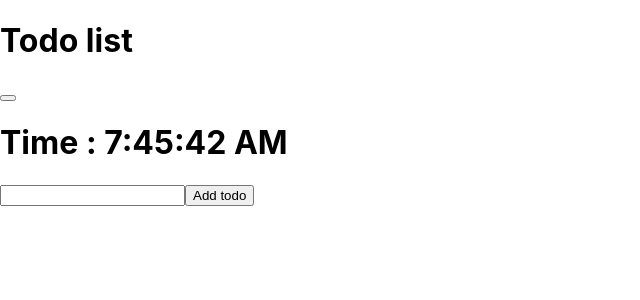
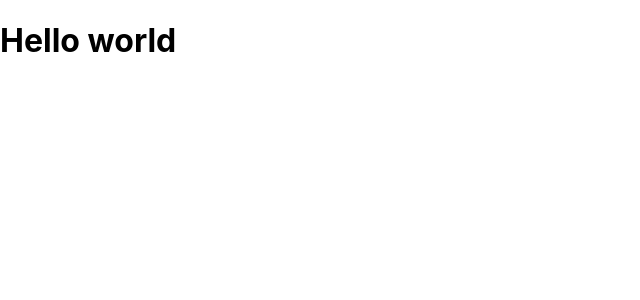
Before and after one commit to erlalitkumar/React, a React (Create React App) app: page / in a window 1280 px wide. Shown: the top 300 px of the page, without its empty margins (0-640 px from the left). Built offline with nearby package versions, Linux system fonts and the light colour scheme.

Commit message:
code clean up - created basic ts react project

```diff
--- a/src/App.tsx
+++ b/src/App.tsx
@@ -1,71 +1,12 @@
-import logo from "./logo.svg";
 import "./App.css";
-import Timer from './components/Timer'
-import Net from './components/Net'
+import React from 'react'
 
-import React, { Fragment, useState } from "react";
-type FormElem = React.FormEvent<HTMLFormElement>;
-interface ITodo {
-  text: string;
-  complete: boolean;
-}
 
 export default function App(): JSX.Element {
-  const [value, setValue] = useState<string>("");
-  const [todos, setTodos] = useState<ITodo[]>([]);
-  const handleSubmit = (e: FormElem): void => {
-    e.preventDefault();
-    addTodo(value);
-    setValue("");
-  };
+  return (
+    <div style={{flex:1}}>
+      <h1>Hello world</h1>
+    </div>
 
-  const addTodo = (text: string): void => {
-    const newTodos: ITodo[] = [...todos, { text, complete: false }];
-    setTodos(newTodos);
-  };
-
-  const removeTodo = (index: number): void => {
-    const newTodos = [...todos];
-    newTodos.splice(index, 1);
-    setTodos(newTodos);
-  };
-
-  const completTodos = (index: number): void => {
-    const newTodos = [...todos];
-    newTodos[index].complete = !newTodos[index].complete;
-    setTodos(newTodos);
-  };
-  return (
-    <Fragment>
-      <h1>Todo list</h1>
-      <Net/>
-      <Timer/>
-      <form onSubmit={handleSubmit}>
-        <input
-          type="text"
-          value={value}
-          onChange={e => setValue(e.target.value)}
-          required
-        />
-        <button type="submit">Add todo</button>
-      </form>
-      <section>
-        {todos.map((todo: ITodo, index: number) => (
-          <Fragment key={index}>
-            <div
-              style={{ textDecoration: todo.complete ? "line-through" : "" }}
-            >
-              {todo.text}
-            </div>
-            <button onClick={() => completTodos(index)}>
-              {todo.complete ? "incomplete" : "complete"}
-            </button>
-            <button type="button" onClick={() => removeTodo(index)}>
-              &times;
-            </button>
-          </Fragment>
-        ))}
-      </section>
-    </Fragment>
   );
 }
```
